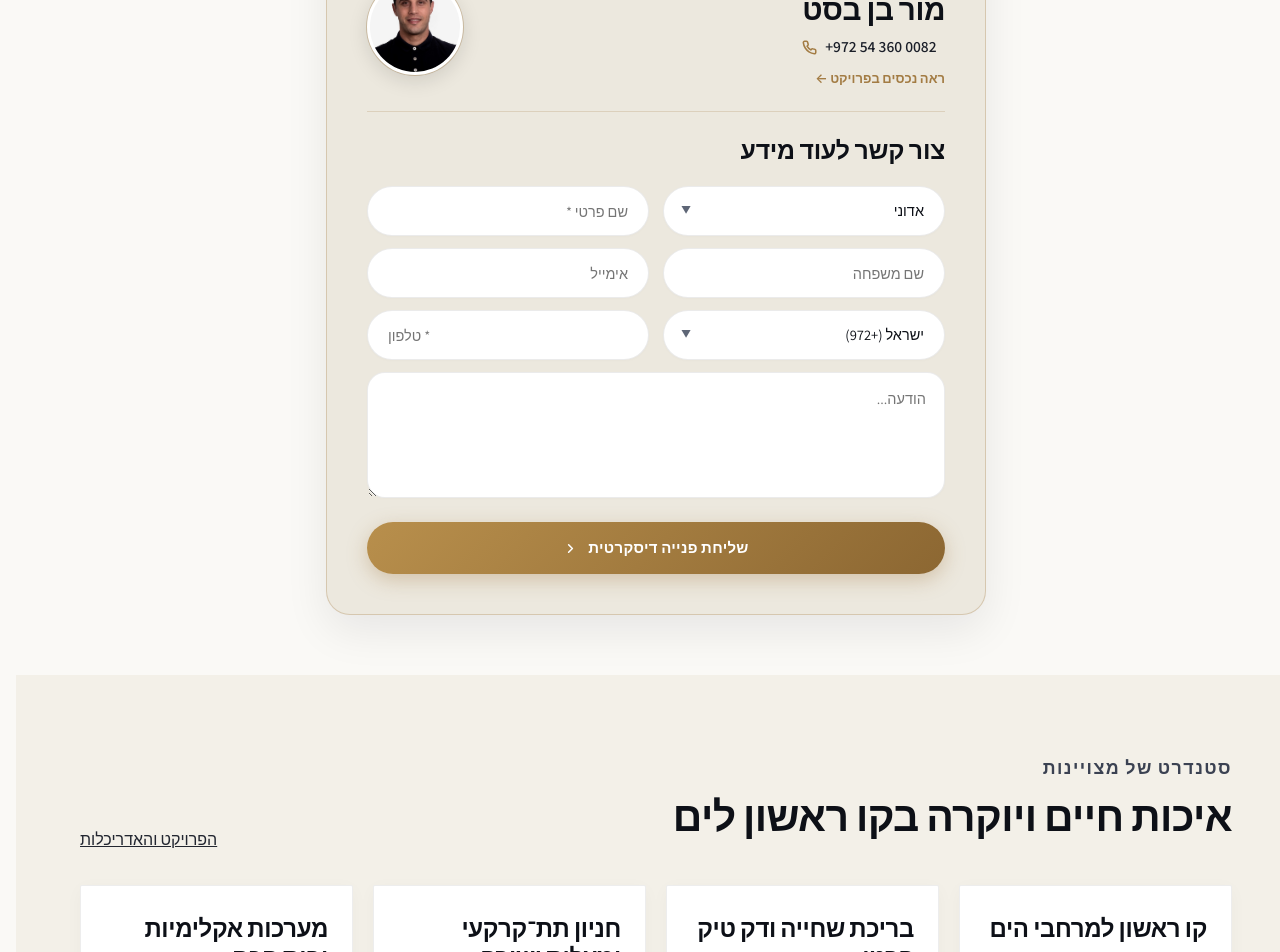
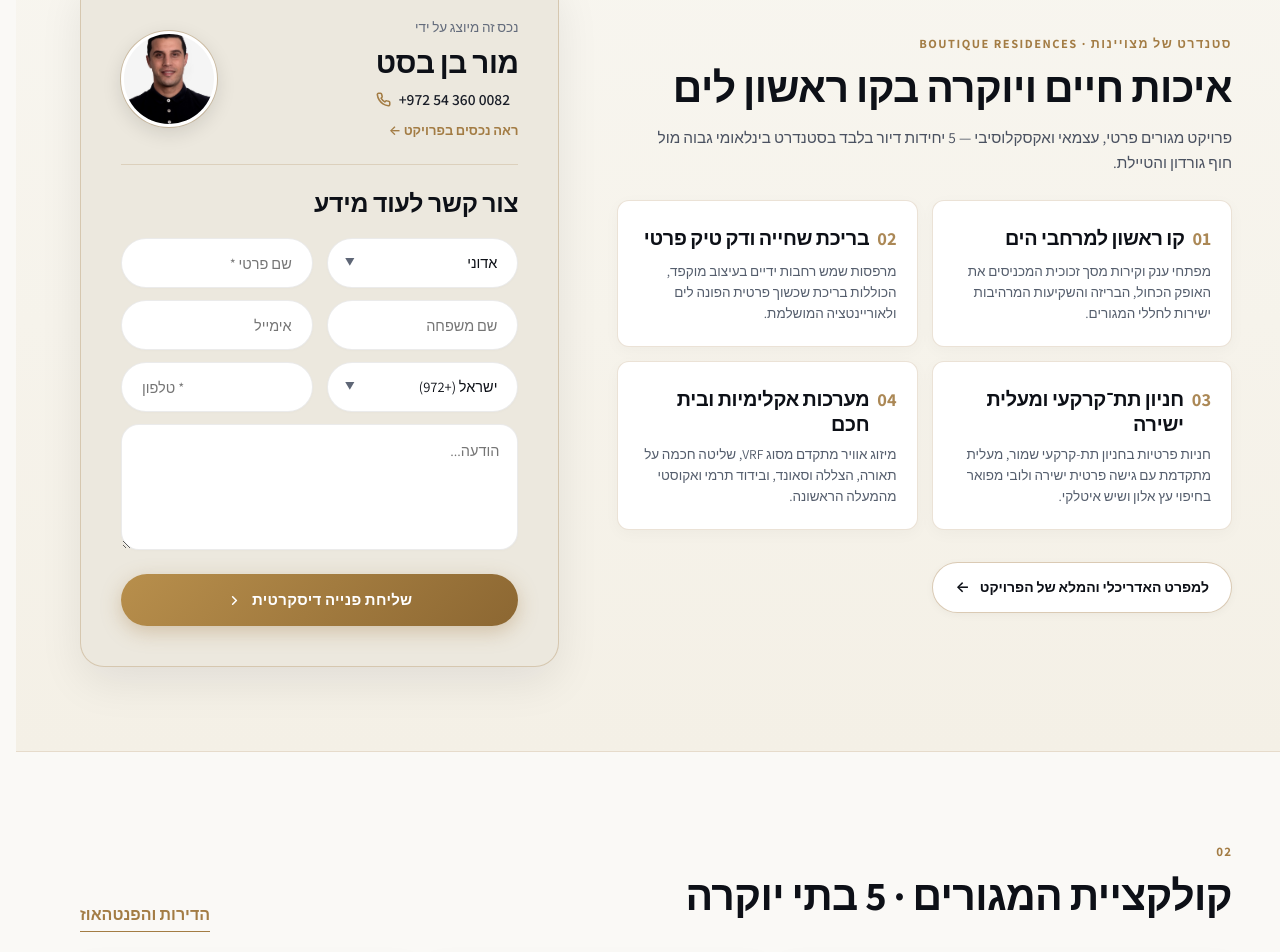
Before and after one commit to MorBenBasat/hayarkon, a React (Vite) app: page /he in a window 1280 px wide. Shown: the part 1000-1952 px from the top of the page. Built offline with nearby package versions, Linux system fonts and the light colour scheme.

Commit message:
Unify highlights and agent inquiry form side-by-side in one row

```diff
--- a/src/App.tsx
+++ b/src/App.tsx
@@ -243,7 +243,6 @@ function AgentContactCard({ lang }: { lang: Lang }) {
   };
 
   return (
-    <section className="agent-representation-section reveal">
     <div className="agent-rep-card">
       <div className="agent-rep-header">
         <div className="agent-rep-meta">
@@ -377,7 +376,6 @@ function AgentContactCard({ lang }: { lang: Lang }) {
         </form>
       )}
     </div>
-    </section>
   );
 }
 
@@ -443,27 +441,48 @@ function HomePage({ lang }: { lang: Lang }) {
         </section>
       ) : null}
 
-      <AgentContactCard lang={lang} />
+      <section className="overview-split-section reveal">
+        <div className="overview-split-container">
+          <div className="overview-highlights-col">
+            <header className="overview-highlights-head">
+              <span className="overview-kicker">
+                {lang === "he" ? "סטנדרט של מצויינות · BOUTIQUE RESIDENCES" : "Standard of Excellence · Boutique Residences"}
+              </span>
+              <h2>{lang === "he" ? "איכות חיים ויוקרה בקו ראשון לים" : "Uncompromising Luxury on the Coast"}</h2>
+              <p className="overview-sublead">
+                {lang === "he"
+                  ? "פרויקט מגורים פרטי, עצמאי ואקסקלוסיבי — 5 יחידות דיור בלבד בסטנדרט בינלאומי גבוה מול חוף גורדון והטיילת."
+                  : "An exclusive private boutique building — only 5 luxury residences to international standards facing Gordon Beach."}
+              </p>
+            </header>
 
             {text.luxuryHighlights ? (
-        <section className="highlights-section reveal">
-          <header className="section-head">
-            <div>
-              <p className="kicker">{lang === "he" ? "סטנדרט של מצויינות" : "Standard of Excellence"}</p>
-              <h2>{lang === "he" ? "איכות חיים ויוקרה בקו ראשון לים" : "Uncompromising Luxury on the Coast"}</h2>
+              <div className="overview-highlights-grid">
+                {text.luxuryHighlights.map((item, idx) => (
+                  <article key={item.title} className="overview-highlight-card">
+                    <div className="card-top">
+                      <span className="card-num">0{idx + 1}</span>
+                      <h3>{item.title}</h3>
                     </div>
-            <Link to={`/${lang}/building`}>{text.nav.building}</Link>
-          </header>
-          <div className="highlights-grid">
-            {text.luxuryHighlights.map((item) => (
-              <article key={item.title} className="highlight-card">
-                <h3>{item.title}</h3>
                     <p>{item.desc}</p>
                   </article>
                 ))}
               </div>
+            ) : null}
+
+            <div className="overview-cta-strip">
+              <Link className="overview-explore-link" to={`/${lang}/building`}>
+                <span>{lang === "he" ? "למפרט האדריכלי והמלא של הפרויקט" : "Explore Full Architectural Specifications"}</span>
+                <span className="arrow">←</span>
+              </Link>
+            </div>
+          </div>
+
+          <div className="overview-form-col">
+            <AgentContactCard lang={lang} />
+          </div>
+        </div>
       </section>
-      ) : null}
 
       <section className="catalog">
         <header>
--- a/src/styles.css
+++ b/src/styles.css
@@ -827,42 +827,172 @@ h1, h2, h3, h4 { font-family: var(--display); font-weight: 600; letter-spacing:
   border-color: var(--gold);
 }
 
-/* ---------------- LUXURY HIGHLIGHTS SECTION ---------------- */
-.highlights-section {
-  padding: clamp(48px, 6vw, 80px) clamp(20px, 5vw, 72px);
-  background: #f3f0e8;
-}
-.highlights-grid {
+/* ---------------- OVERVIEW SPLIT SUITE: HIGHLIGHTS & AGENT INQUIRY ---------------- */
+.overview-split-section {
+  padding: clamp(52px, 6.5vw, 92px) clamp(20px, 5vw, 72px);
+  background: linear-gradient(180deg, #f8f6f0 0%, #f4f0e6 100%);
+  border-top: 1px solid rgba(163, 124, 68, 0.22);
+  border-bottom: 1px solid rgba(163, 124, 68, 0.22);
+  position: relative;
+  z-index: 5;
+}
+
+.overview-split-container {
+  max-width: 1440px;
+  margin: 0 auto;
   display: grid;
-  grid-template-columns: repeat(auto-fit, minmax(260px, 1fr));
-  gap: 20px;
-  margin-top: 32px;
-}
-.highlight-card {
+  grid-template-columns: 1.18fr 0.92fr;
+  gap: clamp(32px, 4.5vw, 68px);
+  align-items: center;
+}
+
+.overview-highlights-col {
+  display: flex;
+  flex-direction: column;
+}
+
+.overview-highlights-head {
+  margin-bottom: 24px;
+}
+
+.overview-kicker {
+  display: inline-block;
+  font-family: var(--sans);
+  font-size: 12.5px;
+  font-weight: 700;
+  letter-spacing: 0.12em;
+  text-transform: uppercase;
+  color: var(--gold);
+  margin-bottom: 10px;
+}
+
+.overview-highlights-head h2 {
+  margin: 0 0 14px;
+  font-family: var(--display);
+  font-size: clamp(2.1rem, 3.2vw, 3rem);
+  line-height: 1.14;
+  font-weight: 700;
+  color: var(--ink-light);
+  letter-spacing: -0.015em;
+}
+
+.overview-sublead {
+  margin: 0;
+  font-size: clamp(15px, 1.2vw, 16.5px);
+  line-height: 1.65;
+  color: #4a5160;
+  max-width: 580px;
+}
+
+.overview-highlights-grid {
+  display: grid;
+  grid-template-columns: repeat(2, 1fr);
+  gap: 14px;
+  margin-bottom: 28px;
+}
+
+.overview-highlight-card {
   background: #ffffff;
-  border: 1px solid rgba(0, 0, 0, 0.07);
-  padding: 28px 24px;
-  border-radius: 2px;
-  position: relative;
-  box-shadow: 0 4px 18px rgba(0, 0, 0, 0.03);
-  transition: all 0.3s ease;
-}
-.highlight-card:hover {
+  border: 1px solid rgba(163, 124, 68, 0.22);
+  border-radius: 12px;
+  padding: 22px 20px;
+  box-shadow: 0 4px 16px rgba(13, 16, 23, 0.03);
+  transition: transform 0.3s cubic-bezier(0.16, 1, 0.3, 1), box-shadow 0.3s ease, border-color 0.3s ease;
+  display: flex;
+  flex-direction: column;
+}
+
+.overview-highlight-card:hover {
+  transform: translateY(-3px);
   border-color: var(--gold);
-  transform: translateY(-3px);
-  box-shadow: 0 12px 36px rgba(163, 124, 68, 0.14);
-}
-.highlight-card h3 {
-  margin: 0 0 10px;
-  font-size: 1.5rem;
-  color: #0d1017;
-}
-.highlight-card p {
+  box-shadow: 0 12px 28px rgba(163, 124, 68, 0.14);
+}
+
+.overview-highlight-card .card-top {
+  display: flex;
+  align-items: baseline;
+  gap: 8px;
+  margin-bottom: 8px;
+}
+
+.overview-highlight-card .card-num {
+  font-family: var(--display);
+  font-size: 1.15rem;
+  font-weight: 700;
+  color: var(--gold);
+  opacity: 0.9;
+  flex-shrink: 0;
+}
+
+.overview-highlight-card h3 {
   margin: 0;
-  color: #4a5160;
-  font-size: 0.98rem;
-  line-height: 1.6;
-}
+  font-family: var(--display);
+  font-size: 1.24rem;
+  font-weight: 600;
+  color: var(--ink-light);
+  line-height: 1.25;
+}
+
+.overview-highlight-card p {
+  margin: 0;
+  font-size: 13.5px;
+  line-height: 1.55;
+  color: #555e6d;
+}
+
+.overview-cta-strip {
+  margin-top: 4px;
+}
+
+.overview-explore-link {
+  display: inline-flex;
+  align-items: center;
+  gap: 10px;
+  padding: 12px 22px;
+  border-radius: 999px;
+  background: #ffffff;
+  border: 1px solid rgba(163, 124, 68, 0.4);
+  color: var(--ink-light);
+  font-weight: 600;
+  font-size: 14px;
+  text-decoration: none;
+  transition: all 0.25s ease;
+  box-shadow: 0 2px 8px rgba(0, 0, 0, 0.04);
+  align-self: flex-start;
+}
+
+.overview-explore-link:hover {
+  background: var(--ink-light);
+  color: #ffffff;
+  border-color: var(--ink-light);
+  box-shadow: 0 6px 18px rgba(13, 16, 23, 0.15);
+  transform: translateY(-2px);
+}
+
+.overview-explore-link .arrow {
+  transition: transform 0.2s ease;
+  font-size: 15px;
+}
+
+.overview-explore-link:hover .arrow {
+  transform: translateX(-4px);
+}
+
+[dir="ltr"] .overview-explore-link:hover .arrow {
+  transform: translateX(4px);
+}
+
+.overview-form-col {
+  display: flex;
+  justify-content: center;
+  width: 100%;
+}
+
+.overview-form-col .agent-rep-card {
+  max-width: 540px;
+  margin: 0;
+}
+
 
 /* ---------------- CATALOG & RESIDENCES ---------------- */
 .catalog, .homes, .gallery, .story, .place, .standard, .visit, .detail, .offer {
@@ -1993,23 +2123,31 @@ footer p { margin: 8px 0 0; color: #9aa0ad; max-width: 38rem; font-size: 0.98rem
     border-color: rgba(163, 124, 68, 0.4);
   }
 
-  /* Highlights on mobile */
-  .highlights-section {
-    padding: 40px 16px;
-  }
-  .highlights-grid {
+  /* Overview Split Section on mobile */
+  .overview-split-section {
+    padding: 36px 16px 44px;
+  }
+  .overview-split-container {
+    grid-template-columns: 1fr;
+    gap: 32px;
+  }
+  .overview-highlights-head {
+    margin-bottom: 20px;
+  }
+  .overview-highlights-grid {
     grid-template-columns: 1fr;
     gap: 12px;
-    margin-top: 20px;
-  }
-  .highlight-card {
-    padding: 22px 18px;
-    border-radius: 4px;
-    border: 1px solid rgba(163, 124, 68, 0.2);
-    background: #ffffff;
-  }
-  .highlight-card h3 {
-    font-size: 1.4rem;
+    margin-bottom: 22px;
+  }
+  .overview-highlight-card {
+    padding: 18px 16px;
+    border-radius: 10px;
+  }
+  .overview-highlight-card h3 {
+    font-size: 1.25rem;
+  }
+  .overview-form-col .agent-rep-card {
+    max-width: 100%;
   }
 
   /* Residences Catalog on mobile */
```
Lines whose indentation alone changed are shown as unchanged.
